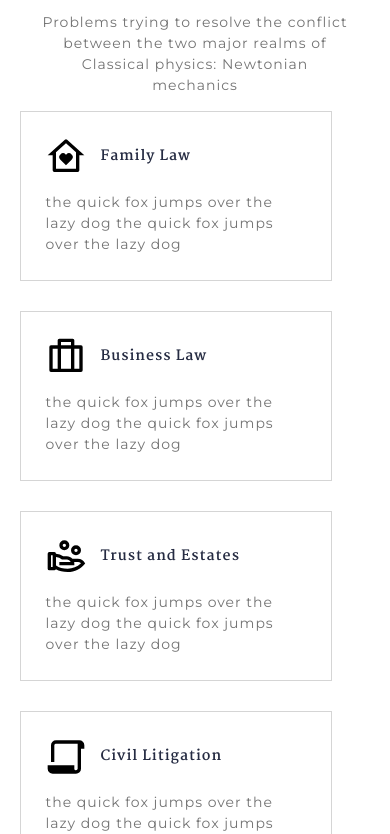
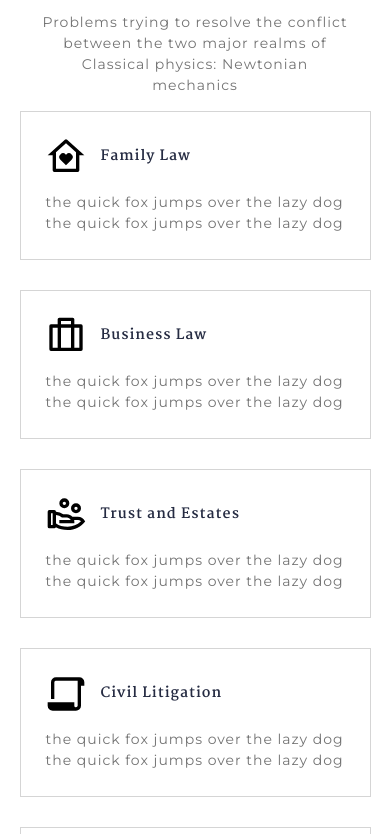
Before and after one commit to zillur-rgb/Llegal-An-Agency-Client, a React (Create React App) app: page / in a window 390 px wide. Shown: the part 870-1704 px from the top of the page. Built offline with nearby package versions, Linux system fonts and the light colour scheme.

Commit message:
Homepage completed

```diff
--- a/src/Components/Navbar/Navbar.tsx
+++ b/src/Components/Navbar/Navbar.tsx
@@ -13,6 +13,14 @@ const Navbar = () => {
     {
       name: "Services",
       url: "/services",
+    },
+    {
+      name: "Appointemnts",
+      url: "/appointments",
+    },
+    {
+      name: "Dashboard",
+      url: "/dashboard",
     },
     {
       name: "Lawyers",
--- a/src/styles/MeetUs.scss
+++ b/src/styles/MeetUs.scss
@@ -1,7 +1,7 @@
 @import "./variables.scss";
 
 .teamContainer {
-  margin: 80px 15% 0;
+  margin: 80px 15%;
   max-width: 100vw;
 
   section {
--- a/src/styles/footer.scss
+++ b/src/styles/footer.scss
@@ -4,7 +4,7 @@
   max-width: 100vw;
   section {
     &.internship {
-      padding: 0 15%;
+      padding: 40px 15% 80px;
       background-color: #fff;
       margin: 40px 0;
       display: flex;
--- a/src/styles/services.scss
+++ b/src/styles/services.scss
@@ -28,7 +28,7 @@
   @media screen and (max-width: 1024px) {
     margin: 0 10%;
     .single-service {
-      width: 80vw;
+      // width: 80vw;
       display: grid;
       grid-template-columns: repeat(2, minmax(250px, 1fr));
       grid-gap: 30px;
@@ -37,13 +37,6 @@
   }
   @media screen and (max-width: 768px) {
     margin: 0 5%;
-    .single-service {
-      width: 80vw;
-      display: grid;
-      grid-template-columns: repeat(1, minmax(250px, 1fr));
-      // grid-gap: 30px;
-      margin: 45px auto;
-    }
 
     h1 {
       @include blue-text(24px);
@@ -58,8 +51,10 @@
     }
 
     .single-service {
-      display: grid;
-      grid-template-columns: repeat(1, minmax(250px, 1fr));
+      display: flex;
+      align-items: center;
+      justify-content: center;
+      flex-wrap: wrap;
       margin: 15px 0;
     }
   }
```
Also changed, not shown: 1 other file (tests, documents, lock files or other folders).
